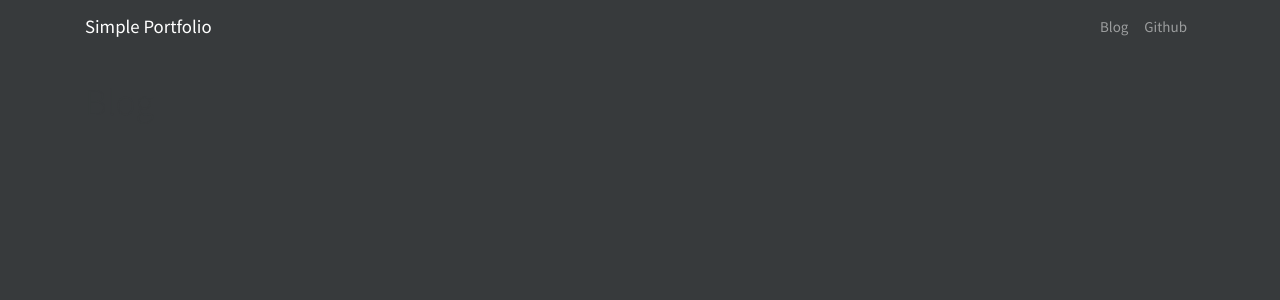
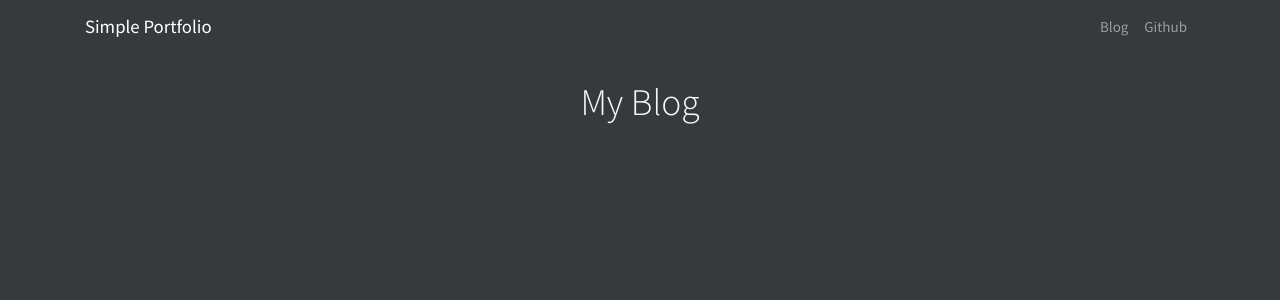
Before and after one commit to damianvigo/next-portfolio, a Next.js app: page /blog in a window 1280 px wide. Shown: the top 300 px of the page. Built offline with nearby package versions, Linux system fonts and the light colour scheme; a small style sheet from the web is missing.

Commit message:
custom-layout

```diff
--- a/components/Layout.js
+++ b/components/Layout.js
@@ -3,8 +3,10 @@ import { useEffect } from 'react';
 import { useRouter } from 'next/router';
 import NProgress from 'nprogress';
 import ClassNames from 'classnames';
+import Title from './Title';
 
-const Layout = ({ children, footer = true, dark = false }) => {
+
+const Layout = ({ title, children, titleHead, footer = true, dark = false }) => {
   const router = useRouter();
 
   useEffect(() => {
@@ -23,11 +25,20 @@ const Layout = ({ children, footer = true, dark = false }) => {
   }, []);
 
   return (
+
     // <div className={dark ? 'bg-dark' : ''}>
-    <div className={ClassNames({'bg-dark': dark})}>
+    <div className={ClassNames({'bg-dark': dark, 'bg-light': !dark})}>
+     <Title titleHead={titleHead} />
       <Navbar />
       {/* {props.children} */}
-      <main className='container py-4'>{children}</main>
+      <main className='container py-4'>
+
+          {title && (
+            <h1 className={ClassNames('text-center', {'text-light': dark})}>{title}</h1>
+          )}
+
+      {children}
+     </main>
 
       {footer && (
         <footer className='bg-dark text-light text-center'>
--- /dev/null
+++ b/components/Title.js
@@ -0,0 +1,9 @@
+import Head from 'next/head';
+
+const Title = ({titleHead}) => {
+  return (
+    <Head><title>{titleHead}</title></Head>
+   );
+}
+
+export default Title;
--- a/pages/_error.js
+++ b/pages/_error.js
@@ -2,7 +2,7 @@ import Layout from '../components/Layout';
 
 const _error = ({statusCode}) => {
   return (
-    <Layout footer={false}>
+    <Layout titleHead='Error' footer={false}>
       {
         statusCode ? (
           <p className='text-center display-4 text-muted'>Could not load your page: Status Code {statusCode}</p>
--- a/pages/blog.js
+++ b/pages/blog.js
@@ -1,8 +1,8 @@
 import Layout from '../components/Layout';
 
 const Blog = () => (
-  <Layout footer={false} dark>
-    <h1>Blog</h1>
+  <Layout title='My Blog' titleHead='Blog' footer={false} dark>
+
   </Layout>
 )
 
--- a/pages/github.js
+++ b/pages/github.js
@@ -9,7 +9,7 @@ const Github = ({ user, statusCode }) => {
 
   // console.log(props.user);
   return (
-    <Layout footer={false} dark>
+    <Layout titleHead='github' footer={false} dark>
       <div className='row'>
         <div className='col-md-4 offset-md-4'>
           <div className='card card-body text-center'>
--- a/pages/index.js
+++ b/pages/index.js
@@ -6,12 +6,12 @@ import { skills, experiencies, projects } from '../profile';
 // console.log(experiencies);
 
 const Index = () => (
-  <Layout>
+  <Layout titleHead='home'>
     {/* Header card */}
     <header className='row'>
       <section className='col-md-12'>
         <section className='card card-body bg-secondary text-light'>
-          <article className='row justify-content-center'>
+          <article className='row justify-content-center align-items-center'>
             <figure className='col-md-12 col-lg-4 mb-3'>
               <img src='/ryan-ray-profile2.jpeg' alt='ryan-ray' className='img-fluid' />
             </figure>
--- a/profile.js
+++ b/profile.js
@@ -84,3 +84,7 @@ export const projects = [
     image: 'portfolio6.jpeg'
   },
 ]
+
+export const posts = [
+
+]
```
